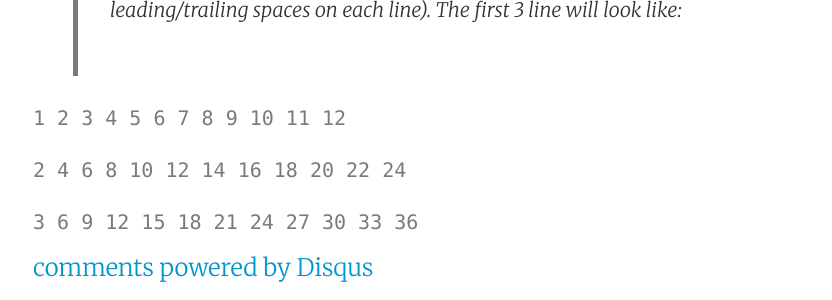
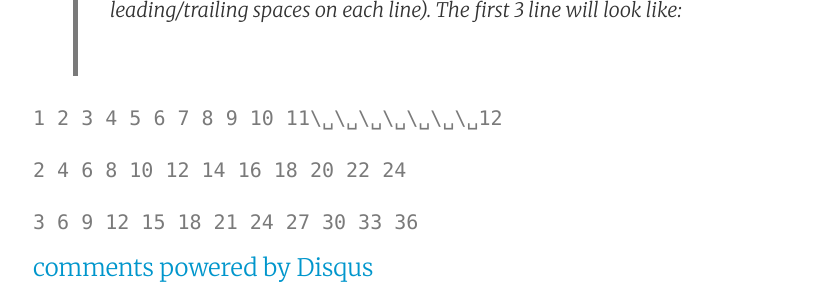
Before and after one commit to JungMinu/AvetisG.github.io, a Jekyll site: the page built from _posts/2015-06-22-right-aligned-multiplication-table.md, in a window 1280 px wide. Shown: the part 1019-1319 px from the top of the page, without its empty margins (223-1055 px from the left). Built offline with Jekyll 4.4.1, drawn with Linux system fonts in a browser that asks for light colours; nearby versions of some CDN libraries; Markdown is read by kramdown in place of the engine named in the settings; comment, search, counter and statistics services are not loaded.

```diff
--- a/_posts/2015-06-22-right-aligned-multiplication-table.md
+++ b/_posts/2015-06-22-right-aligned-multiplication-table.md
@@ -13,7 +13,7 @@ Seems simple enough right? But wait there is more!
 
 > Print out the table in a matrix like fashion, each number formatted to a width of 4 (The numbers are right-aligned and strip out leading/trailing spaces on each line). The first 3 line will look like:
 
-`1   2   3   4   5   6   7   8   9  10  11  12`
+`1   2   3   4   5   6   7   8   9  10  11\␣\␣\␣\␣\␣\␣\␣12`
 
 `2   4   6   8  10  12  14  16  18  20  22  24`
 
```
